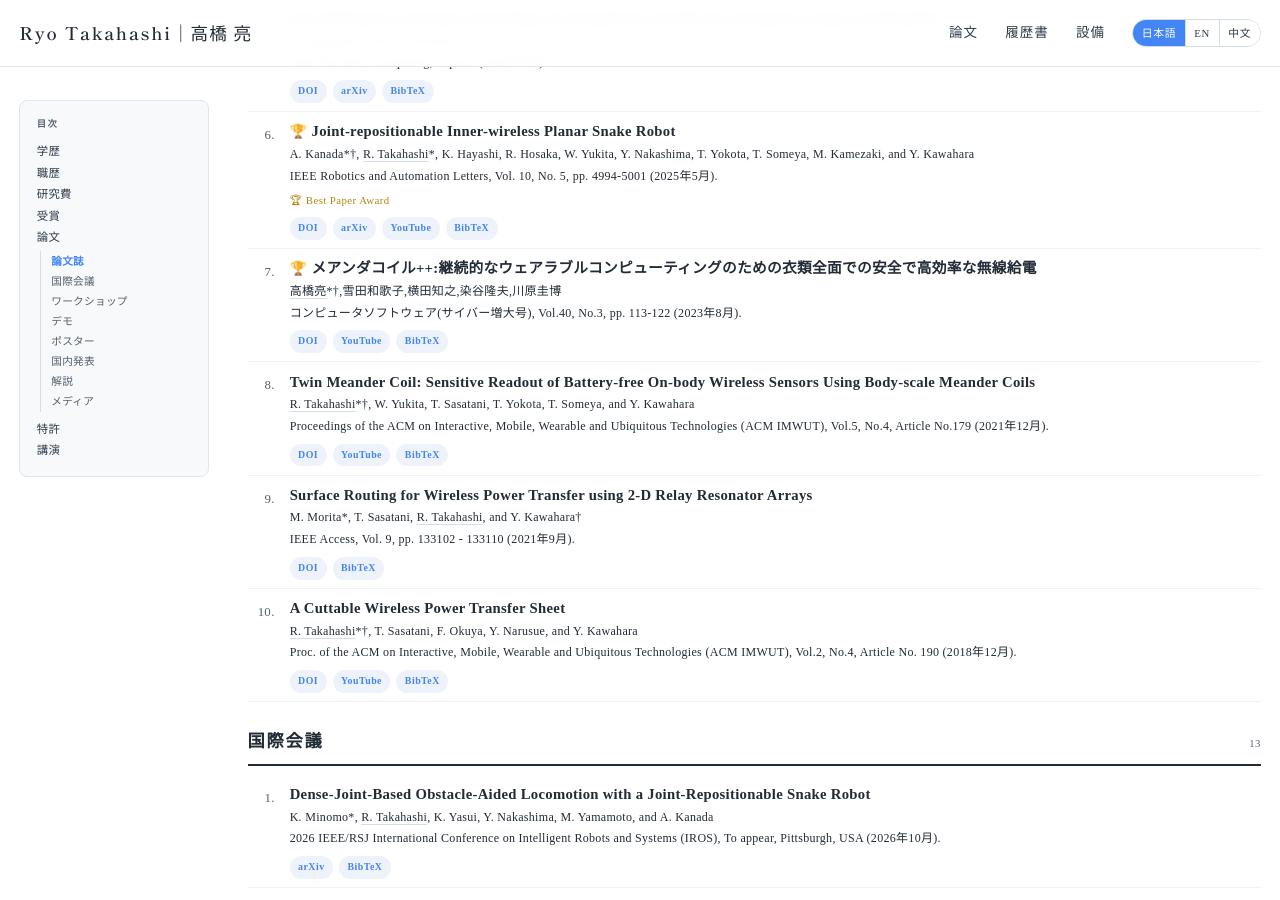
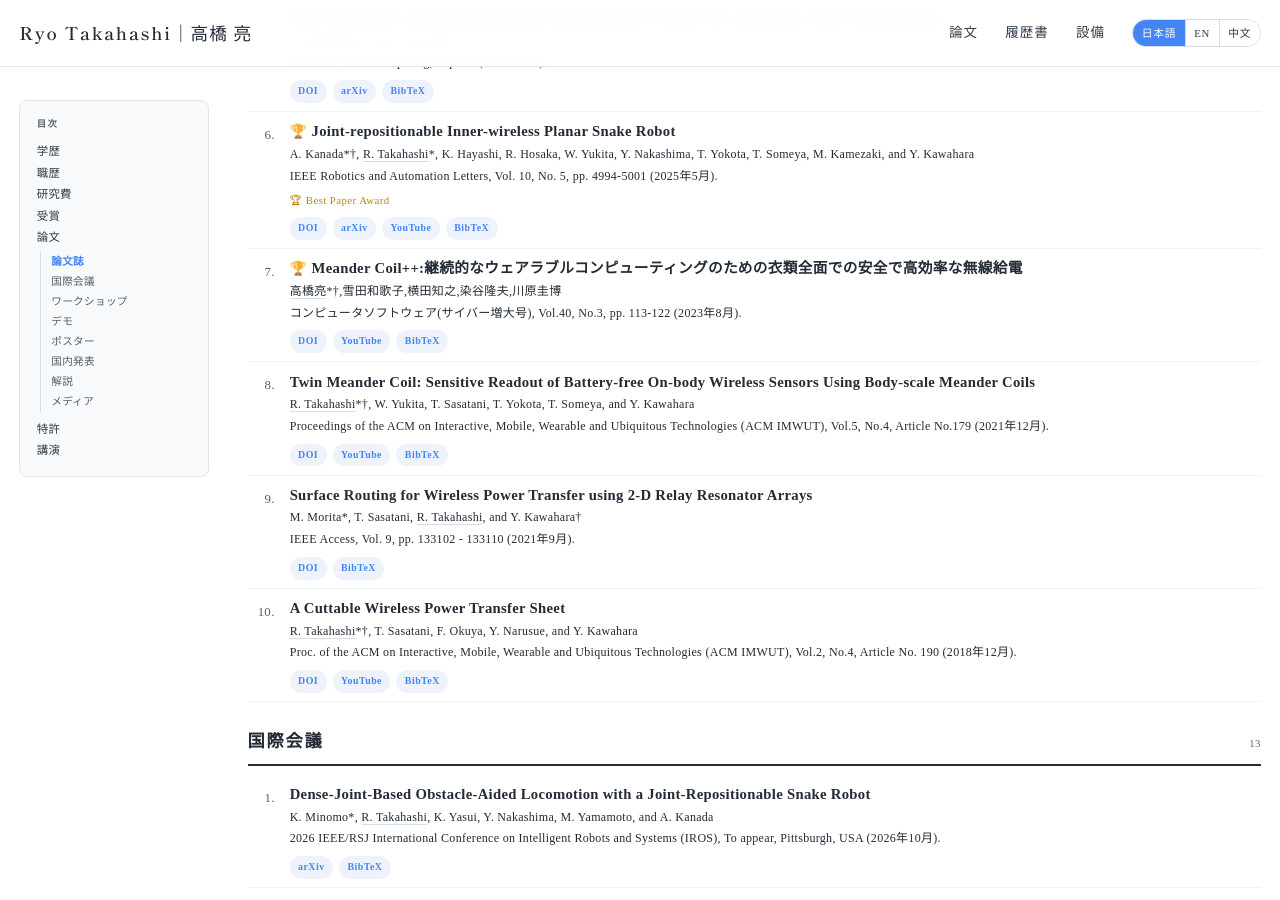
Before and after one commit to takahashiryo/takahashiryo.github.io, a Jekyll site: the page built from _pages/ja-cv.html, in a window 1280 px wide and 900 px high, scrolled down 3722 px. Built offline with Jekyll 4.4.1, drawn with Linux system fonts in a browser that asks for light colours; some of the changed text lies outside the part shown.

Commit message:
日本語論文誌の題名を「Meander Coil++:…」に変更、Twin Meander Coil の画像を切り直し
題名（xlsx・CSV）と、題名をキーにしている youtube / pub_awards / bibtex などの対応表を更新。

Co-Authored-By: Claude Fable 5.1 <noreply@anthropic.com>

```diff
--- a/_data/bibtex.yml
+++ b/_data/bibtex.yml
@@ -472,9 +472,9 @@
     year = {2024},
     month = may
   }
-"メアンダコイル++:継続的なウェアラブルコンピューティングのための衣類全面での安全で高効率な無線給電": |-
+"Meander Coil++:継続的なウェアラブルコンピューティングのための衣類全面での安全で高効率な無線給電": |-
   @inproceedings{高橋2022x,
-    title = {メアンダコイル++:継続的なウェアラブルコンピューティングのための衣類全面での安全で高効率な無線給電},
+    title = {Meander Coil++:継続的なウェアラブルコンピューティングのための衣類全面での安全で高効率な無線給電},
     author = {高橋亮 and 雪田和歌子 and 横田知之 and 染谷隆夫 and 川原圭博},
     booktitle = {第30回インタラクティブシステムとソフトウェアに関するワークショップ(WISS 2022)},
     pages = {pp.79-86},
--- a/_data/pub_awards.yml
+++ b/_data/pub_awards.yml
@@ -9,7 +9,7 @@
 "Meander Coil++: A Body-scale Wireless Power Transmission using Safe-to-body and Energy-efficient Transmitter Coil":
   icon: "🏆"
   label: "ACM CHI 2022 Best Paper Award"
-"メアンダコイル++:継続的なウェアラブルコンピューティングのための衣類全面での安全で高効率な無線給電":
+"Meander Coil++:継続的なウェアラブルコンピューティングのための衣類全面での安全で高効率な無線給電":
   icon: "🏆"
   label: "WISS 2022 最優秀論文賞"
 "Body-scale wireless charging via meandered textile coil for continuous full-body electric skin":
--- a/_data/pub_images.yml
+++ b/_data/pub_images.yml
@@ -27,7 +27,7 @@
 "Friction Jointing of Distributed Rigid Capacitors to Stretchable Liquid Metal Coil for Full-Body Wireless Charging Clothing": "/images/publications/acs_lm_textile_arm_800.jpg"   # ★ 同じ摩擦接合の図
 "Plug-n-play e-knit: prototyping large-area e-textiles using machine-knitted magnetically-repositionable sensor networks": "/images/publications/machine_knittable_eknit.jpg"   # ★ 同じ系列
 "Meander Coil++: A Body-scale Wireless Power Transmission using Safe-to-body and Energy-efficient Transmitter Coil": "/images/research/e-textile.jpg"   # ★ 同じメアンダコイル服
-"メアンダコイル++:継続的なウェアラブルコンピューティングのための衣類全面での安全で高効率な無線給電": "/images/research/e-textile.jpg"   # ★
+"Meander Coil++:継続的なウェアラブルコンピューティングのための衣類全面での安全で高効率な無線給電": "/images/research/e-textile.jpg"   # ★
 "Full-body WPT: wireless powering with meandered e-textiles": "/images/research/e-textile.jpg"   # ★
 # IEEE Access はオープンアクセスなので、論文の Figure 1 を切り出して使っている。
 "Surface Routing for Wireless Power Transfer using 2-D Relay Resonator Arrays": "/images/publications/surface_routing_800.jpg"
--- a/_data/publications.csv
+++ b/_data/publications.csv
@@ -43,8 +43,8 @@
 "2024","10","","domestic","高橋亮*†,野田聡人,韓燦教,横田知之,染谷隆夫,川原圭博","医療デジタルツインの実現に向けた全身無線通信・給電服の設計","革新的無線通信技術に関する横断型研究会(MIKA2024)","80.0","岡山","","","","ポスター講演","no","20241000"
 "2024","09","","domestic","黒田楓馬,高橋亮,金田礼人,佐藤峻,亀﨑允啓,川原圭博","自在関節索状ロボットのインナーワイヤレス化に向けた無線給電ソフトロボットスキンの検討","第42回日本ロボット学会学術講演会","1C2-02","大阪","","https://ac.rsj-web.org/2024/program.html","","","no","20240900"
 "2024","05","","poster","R. Takahashi*†, T. Sato, W. Yukita, T. Yokota, T. Someya, E. Iwase, and Y. Kawahara","Body-scale wireless charging via meandered textile coil for continuous full-body electric skin","The 7th event of THE YOUNG RESEARCHERS SOCIETY FOR FLEXIBLE AND STRETCHABLE ELECTRONICS","","Osaka,Japan","FSE Best Poster Presentation Award","https://fsejp.weebly.com/uploads/1/3/3/5/133572570/fse_7th_flyer_and_program_2.pdf","","","no","20240500"
-"2023","08","","journal","高橋亮*†,雪田和歌子,横田知之,染谷隆夫,川原圭博","メアンダコイル++:継続的なウェアラブルコンピューティングのための衣類全面での安全で高効率な無線給電","コンピュータソフトウェア(サイバー増大号)","Vol.40, No.3, pp. 113-122","","","https://www.jstage.jst.go.jp/article/jssst/40/3/40_3_113/_article/-char/ja/","10.11309/jssst.40.3_113","","yes","20230800"
-"2022","12","","domestic","高橋亮*†,雪田和歌子,横田知之,染谷隆夫,川原圭博","メアンダコイル++:継続的なウェアラブルコンピューティングのための衣類全面での安全で高効率な無線給電","第30回インタラクティブシステムとソフトウェアに関するワークショップ(WISS 2022)","pp.79-86","山形","最優秀論文賞受賞","https://www.wiss.org/WISS2022/","","","yes","20221200"
+"2023","08","","journal","高橋亮*†,雪田和歌子,横田知之,染谷隆夫,川原圭博","Meander Coil++:継続的なウェアラブルコンピューティングのための衣類全面での安全で高効率な無線給電","コンピュータソフトウェア(サイバー増大号)","Vol.40, No.3, pp. 113-122","","","https://www.jstage.jst.go.jp/article/jssst/40/3/40_3_113/_article/-char/ja/","10.11309/jssst.40.3_113","","yes","20230800"
+"2022","12","","domestic","高橋亮*†,雪田和歌子,横田知之,染谷隆夫,川原圭博","Meander Coil++:継続的なウェアラブルコンピューティングのための衣類全面での安全で高効率な無線給電","第30回インタラクティブシステムとソフトウェアに関するワークショップ(WISS 2022)","pp.79-86","山形","最優秀論文賞受賞","https://www.wiss.org/WISS2022/","","","yes","20221200"
 "2022","04","29","conference","R. Takahashi*†, W. Yukita, T. Yokota, T. Someya, and Y. Kawahara","Meander Coil++: A Body-scale Wireless Power Transmission using Safe-to-body and Energy-efficient Transmitter Coil","Proceedings of the 2022 CHI Conference on Human Factors in Computing Systems (ACM CHI'22)","Article No.: 390, Pages 1-12","New Orleans, LA, USA","Best Paper Award","https://dl.acm.org/doi/abs/10.1145/3491102.3502119","10.1145/3491102.3502119","","yes","20220429"
 "2022","03","","domestic","高橋亮*†,雪田和歌子,横田知之,染谷隆夫,川原圭博","ユビキタスな面状センサアレイに向けた単一センサアレイによる多機能センシングの設計","信学総大 2022","B-15","オンライン","","https://www.ieice-taikai.jp/2022general/jpn/p_pro/0221_Bpro.pdf","","","no","20220300"
 "2021","12","27","journal","R. Takahashi*†, W. Yukita, T. Sasatani, T. Yokota, T. Someya, and Y. Kawahara","Twin Meander Coil: Sensitive Readout of Battery-free On-body Wireless Sensors Using Body-scale Meander Coils","Proceedings of the ACM on Interactive, Mobile, Wearable and Ubiquitous Technologies (ACM IMWUT)","Vol.5, No.4, Article No.179","","","https://dl.acm.org/doi/10.1145/3494996","10.1145/3494996","","yes","20211227"
--- a/_data/youtube.yml
+++ b/_data/youtube.yml
@@ -14,7 +14,7 @@
 "Joint-repositionable Inner-wireless Planar Snake Robot": "https://www.youtube.com/watch?v=MhHnLvzt-6U"
 "picoRing: バッテリーレスな指輪型入力デバイス": "https://www.youtube.com/watch?v=bsgUBlStpSw"
 "picoRing: battery-free rings for subtle thumb-to-index input": "https://www.youtube.com/watch?v=bsgUBlStpSw"
-"メアンダコイル++:継続的なウェアラブルコンピューティングのための衣類全面での安全で高効率な無線給電": "https://www.youtube.com/watch?v=1u3vBoVZhGk"
+"Meander Coil++:継続的なウェアラブルコンピューティングのための衣類全面での安全で高効率な無線給電": "https://www.youtube.com/watch?v=1u3vBoVZhGk"
 "Meander Coil++: A Body-scale Wireless Power Transmission using Safe-to-body and Energy-efficient Transmitter Coil": "https://www.youtube.com/watch?v=1u3vBoVZhGk"
 "Twin Meander Coil: Sensitive Readout of Battery-free On-body Wireless Sensors Using Body-scale Meander Coils": "https://www.youtube.com/watch?v=S7sJQAP5a7A"
 "TelemetRing: A Batteryless and Wireless Ring-Shaped Keyboard using Passive Inductive Telemetry": "https://www.youtube.com/watch?v=0pefaNkhduA"
```
Also changed, not shown: images/publications/twin_meander_coil_800.jpg.
